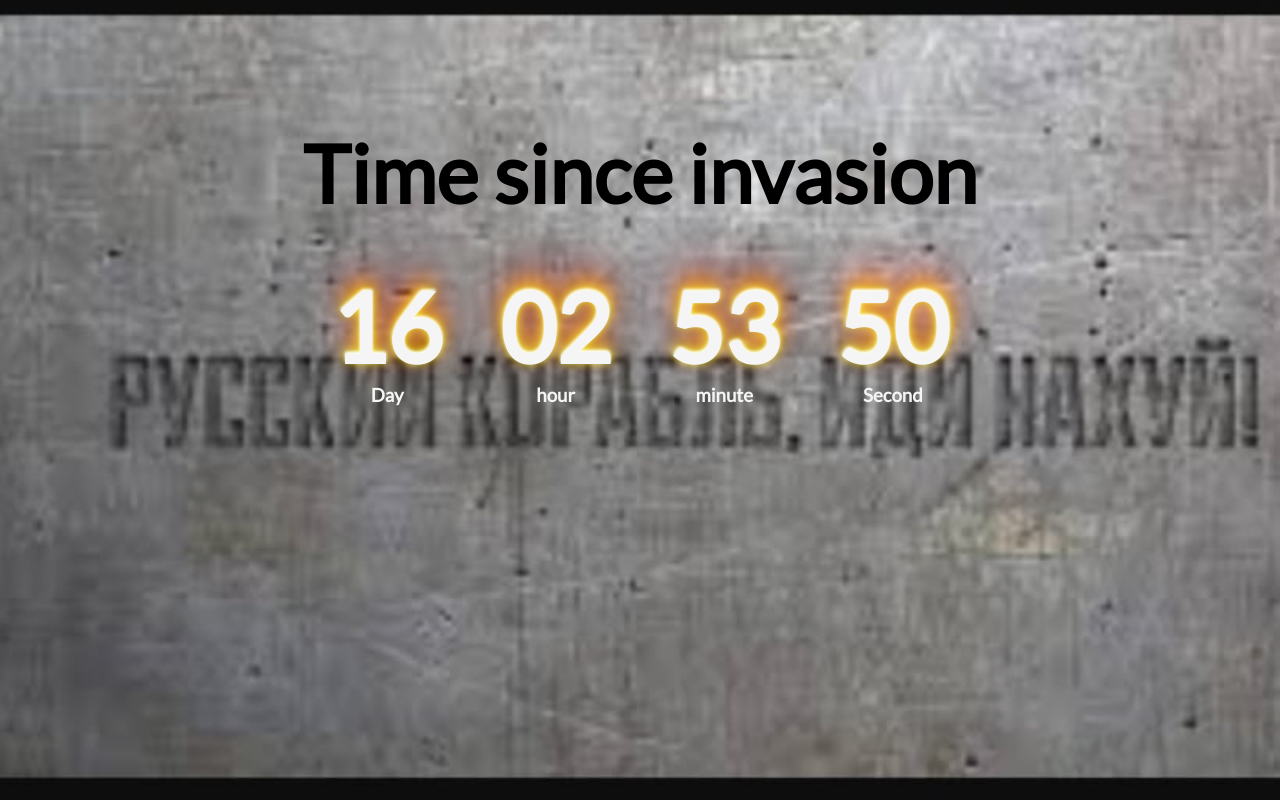
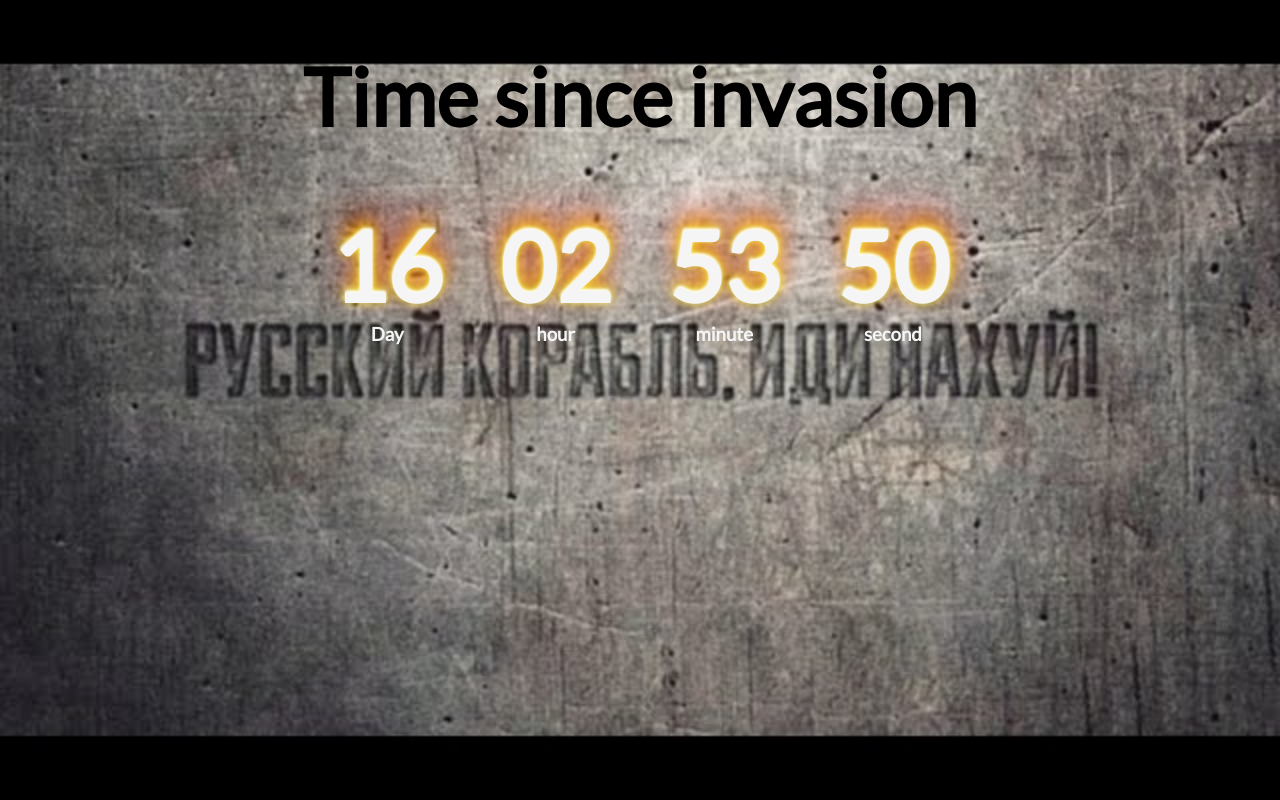
Before and after one commit to sergii-zhuravel/war-clock, a plain HTML site: page index.html in a window 1280 px wide. Drawn offline with Linux system fonts and the light colour scheme.

Commit message:
Changed background and layout

```diff
--- a/index.html
+++ b/index.html
@@ -15,7 +15,7 @@
     <section class="container">
       <div class="wrapper">
         <h2 class="title">Time since invasion</h2>
-        <div class="countdown">
+        <div class="counter">
           <div class="container-day">
             <h3 class="day">00</h3>
             <h3>Day</h3>
@@ -30,7 +30,7 @@
           </div>
           <div class="container-second">
             <h3 class="second">00</h3>
-            <h3>Second</h3>
+            <h3>second</h3>
           </div>
         </div>
       </div>
--- a/style.css
+++ b/style.css
@@ -18,8 +18,7 @@ body {
     display: flex;
     align-items: center;
     flex-direction: column;
-    justify-content: center;
-    background: no-repeat center/cover url("./img/background.jpeg");
+    background: no-repeat center/cover url("./img/background2.jpeg");
 }
 
 .wrapper {
@@ -28,12 +27,11 @@ body {
 
 }
 
-.countdown {
-    padding-top: 3rem;
+.counter {
+    padding-top: 4rem;
     display: flex;
     justify-content: space-around;
     text-align: center;
-    margin-bottom: 40%;
     color: #f5f5f5;
 
 }
@@ -74,6 +72,11 @@ body {
 @media (max-width: 575.98px) {
     .title {
         font-size: 3rem;
+        padding-top: 7rem;
+    }
+
+    .counter {
+        padding-top: 15rem;
     }
 
     .day,
```
Also changed, not shown: img/background2.jpeg (added).
